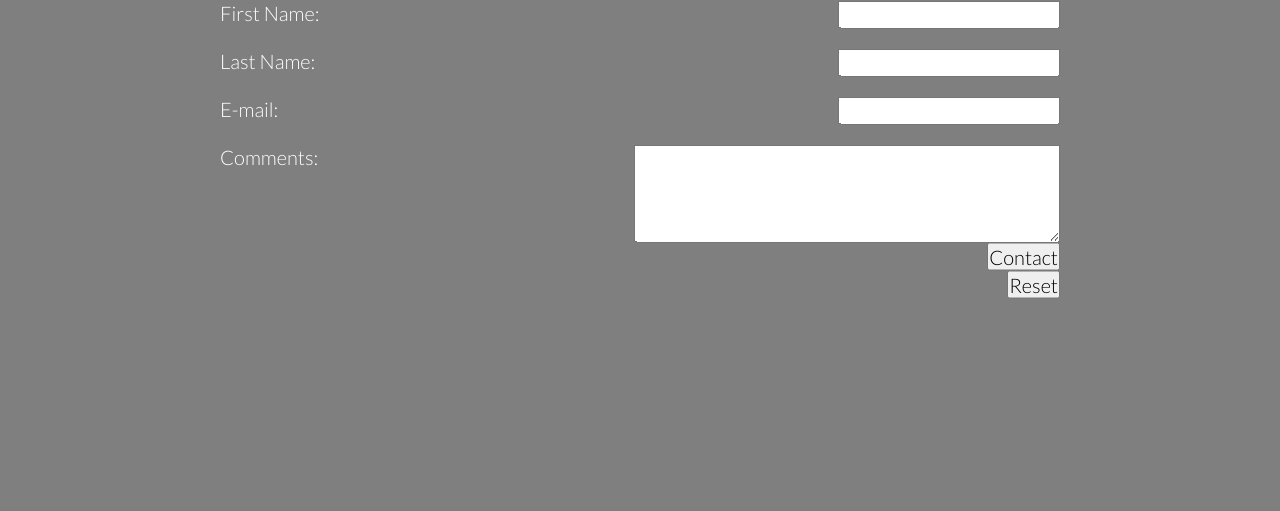
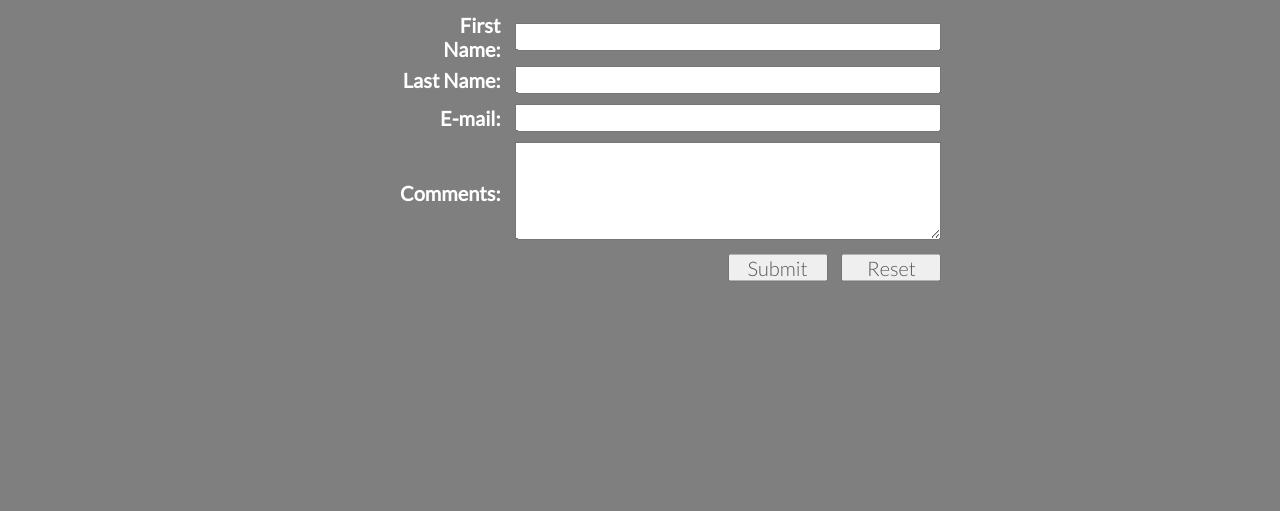
Before and after one commit to kteresc2/assignment4-demo, a plain HTML site: page contact.html in a window 1280 px wide. Shown: the part 289-800 px from the top of the page. Drawn offline with Linux system fonts and the light colour scheme.

Commit message:
Contact form table

```diff
--- a/contact.html
+++ b/contact.html
@@ -29,18 +29,59 @@
         </nav>
     </header>
     <div class="contact-form">
-        <h1>Contact Us</h1>
-        <form method="get">
-            <label for="firstname">First Name: </label><input type="text" name="fname" id="firstname"><br><br>
-            <label for="lastname">Last Name: </label><input type="text" name="lname" id="lname"><br><br>
-            <label for="email">E-mail: </label><input type="text" name="email" id="email"><br><br>
+        <h1 style="text-align: center;">Contact Us</h1>
+        <form style="width: 75%; margin: auto;">
+            <table>
+                <tr>
+                    <th><label for="firstname">First Name: </label></th>
+                    <td><input type="text" name="firstname" id="firstname"></td>
+                </tr>
+                <tr>
+                    <th><label for="lastname">Last Name: </label></th>
+                    <td><input type="text" name="lastname" id="lastname"></td>
+                </tr>
+                <tr>
+                    <th><label for="email">E-mail: </label></th>
+                    <td><input type="text" name="email" id="email"></td>
+                </tr>
+                <tr>
+                    <th><label for="comments">Comments:</label></th>
+                    <td><textarea name="comments" id="comments" rows="4" cols="40"></textarea></td>
+                </tr>
+                <tr>
+                    <td></td>
+                    <td>
+                        <input type="submit" id="submit" value="Submit">
+                        <input type="reset" id="reset" value="Reset">
+                    </td>
+                </tr>
+            </table>
+        </form>
+
+        <!--
+        <form>
+            <p>
+            <label for="firstname">First Name: </label>
+            <input class="clearfix" type="text" name="firstname" id="firstname">
+            </p>
+            <p>
+            <label for="lastname">Last Name: </label>
+            <input class="clearfix" type="text" name="lastname" id="lastname">
+            </p>
+            <p>
+            <label for="email">E-mail: </label>
+            <input class="clearfix" type="text" name="email" id="email">
+            </p>
+            <p>
             <label for="comments">Comments:</label>
-            <textarea name="comments" id="comments" rows="4" cols="40"></textarea>
-            <br>
-            <input class="contact-form-button" type="submit" value="Contact"><br><br>
-            <input class="contact-form-button" type="reset">
-
+            <textarea class="clearfix" name="comments" id="comments" rows="4" cols="40"></textarea>
+            </p>
+            <p>
+            <input class="contact-form-button" type="submit" value="Submit">
+            <input class="contact-form-button" type="reset" value="Reset">
+            </p>
         </form>
+-->
     </div>
 
 
--- a/resources/css/style.css
+++ b/resources/css/style.css
@@ -113,36 +113,84 @@ header {
     text-align: center;
 }
 
+
+/*
+form  {
+    display: table;
+}
+form p {
+    display: table-row;
+    width: 100%;
+}
+form label {
+    display: table-cell;
+    text-align: right;
+    padding-right: 10px;
+}
+form input {
+    display: table-cell;
+    width: 100%;;
+}
+*/
+
 .contact-form {
-    position: absolute;
-    width: 1140px;
+    position: fixed;
     top: 50%;
     left: 50%;
     -webkit-transform: translate(-50%, -50%);
     -ms-transform: translate(-50%, -50%);
     transform: translate(-50%, -50%);
-    text-align: center;
 }
 
-.contact-form label {
-    color: #ffffff;
-    float: left;
-    margin-left: 150px;
+table {
+    border-spacing: 5px;
+    text-align: right;
 }
 
-.contact-form input,
-textarea {
-    color: #000;
+th {
+    color: #fff;
+    padding-right: 10px;
+}
+
+td {
+    padding: 5px;
+    width: 100%;
+}
+
+input {
+    width: 100%;
+}
+
+input#submit,
+input#reset {
+    width: 100px;
+    margin-left: 10px;
+}
+
+
+/*
+.contact-form {
+    color: #fff;
+    width: 1140px;
+    position: absolute;
+    top: 50%;
+    left: 50%;
+    -webkit-transform: translate(-50%, -50%);
+    -ms-transform: translate(-50%, -50%);
+    transform: translate(-50%, -50%);
+}
+.contact-form input, text, textarea {
     float: right;
-    margin-right: 150px;
 }
 
 .contact-form-button {
-    clear: both;
+    width: 100px;
+    color: #000;
     display: inline-block;
     cursor: pointer;
-    text-align: center;
+    background-color: #fff;
 }
+*/
 
 #hero-h2 {
     color: #fff;
```
